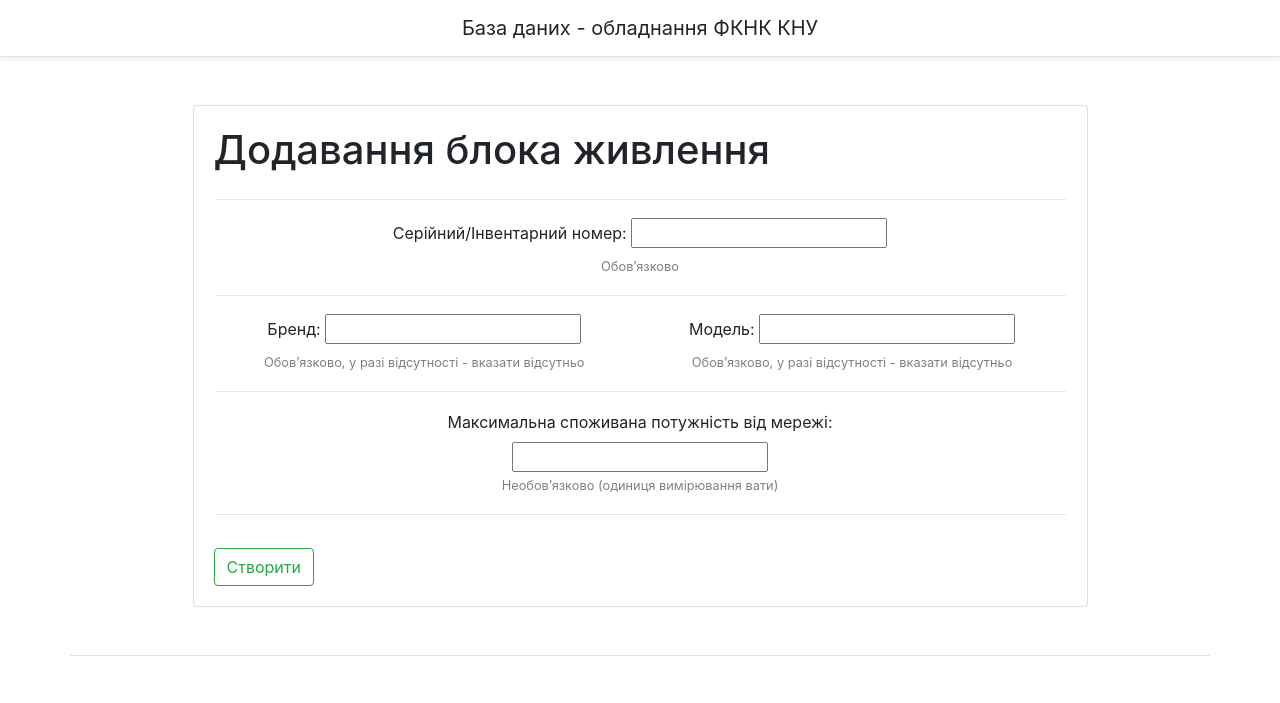
After one commit to lipskydan/Diploma_Work_2020-21, a Django app: page /IT_items/add-item/add-power-supply in a window 1280 px wide. The commit adds this page. Shown: the top 703 px of the page. Run offline with Django 3.2, Linux system fonts and the light colour scheme; some libraries are stand-ins or nearby versions.

Commit message:
Created power supply; show and add form for it

```diff
--- a/App/online_equipment_accounting/online_equipment_accounting/app/IT_items/forms.py
+++ b/App/online_equipment_accounting/online_equipment_accounting/app/IT_items/forms.py
@@ -2,13 +2,14 @@ from django import forms
 
 from django.forms import widgets
 
-from .models import Motherboard, PC
+from .models import PC, Motherboard, PowerSupply
 
 
 class AddPcForm(forms.ModelForm):
     inventory_number = forms.CharField(label='Інвентарний номер', max_length=30, required=True, help_text='Обов’язково',
                                        localize=True,
-                                       error_messages={'unique':'Персональний комп\'ютор з таким інвентарним номером вже існує.'})
+                                       error_messages={
+                                           'unique': 'Персональний комп\'ютор з таким інвентарним номером вже існує.'})
     floor = forms.IntegerField(label='Номер поверху', required=True, help_text='Обов’язково',
                                localize=True)
     room = forms.IntegerField(label='Номер кабінету', required=True, help_text='Обов’язково',
@@ -31,29 +32,53 @@ class AddPcForm(forms.ModelForm):
 
 
 class AddMotherboardForm(forms.ModelForm):
-    motherboard_serial_number = forms.CharField(label='Серійний номер материнської плати', max_length=30,
-                                                required=True, help_text='Обов’язково, у разі відсутності - вказати що відсутньо',
+    motherboard_serial_number = forms.CharField(label='Серійний номер', max_length=30,
+                                                required=True,
+                                                help_text='Обов’язково, у разі відсутності - вказати що відсутньо',
                                                 localize=True)
 
-    motherboard_brand = forms.CharField(label='Бренд материнської плати', max_length=30,
-                                        required=True, help_text='Обов’язково, у разі відсутності - вказати що відсутньо')
+    motherboard_brand = forms.CharField(label='Бренд', max_length=30,
+                                        required=True,
+                                        help_text='Обов’язково, у разі відсутності - вказати відсутньо')
 
-    motherboard_model = forms.CharField(label='Модель материнської плати', max_length=30,
-                                        required=True, help_text='Обов’язково, у разі відсутності - вказати що відсутньо',
+    motherboard_model = forms.CharField(label='Модель', max_length=30,
+                                        required=True,
+                                        help_text='Обов’язково, у разі відсутності - вказати відсутньо',
                                         localize=True)
 
     motherboard_integrated_graphics = forms.BooleanField(label='Інтегрована відеокарта', localize=True,
                                                          required=False, help_text='Вказати чи наявна',
-                                                         widget=forms.CheckboxInput(attrs={'class':'checkbox'}))
+                                                         widget=forms.CheckboxInput(attrs={'class': 'checkbox'}))
 
     motherboard_integrated_sound_card = forms.BooleanField(label='Інтегрована звукова-карта', localize=True,
                                                            required=False, help_text='Вказати чи наявна',
-                                                           widget=forms.CheckboxInput(attrs={'class':'checkbox'}))
+                                                           widget=forms.CheckboxInput(attrs={'class': 'checkbox'}))
     motherboard_integrated_lan_card = forms.BooleanField(label='Інтегрована мережева-карта', localize=True,
                                                          required=False, help_text='Вказати чи наявна',
-                                                         widget=forms.CheckboxInput(attrs={'class':'checkbox'}))
+                                                         widget=forms.CheckboxInput(attrs={'class': 'checkbox'}))
 
     class Meta:
         model = Motherboard
         fields = ['motherboard_serial_number', 'motherboard_brand', 'motherboard_model',
-                  'motherboard_integrated_graphics', 'motherboard_integrated_sound_card', 'motherboard_integrated_lan_card']
+                  'motherboard_integrated_graphics', 'motherboard_integrated_sound_card',
+                  'motherboard_integrated_lan_card']
+
+
+class AddPowerSupplyForm(forms.ModelForm):
+    power_supply_brand = forms.CharField(label='Бренд', max_length=30, required=True,
+                                         help_text='Обов’язково, у разі відсутності - вказати відсутньо')
+
+    power_supply_model = forms.CharField(label='Модель', max_length=30, required=True, localize=True,
+                                         help_text='Обов’язково, у разі відсутності - вказати відсутньо')
+
+    power_supply_serial_number_or_inventory_number = forms.CharField(label='Серійний/Інвентарний номер', max_length=30,
+                                                                     required=True, localize=True,
+                                                                     help_text='Обов’язково')
+
+    power_supply_power_consumption = forms.IntegerField(label='Максимальна споживана потужність від мережі',
+                                                        required=False, help_text="Необов’язково (одиниця вимірювання вати)", localize=True)
+
+    class Meta:
+        model = PowerSupply
+        fields = ['power_supply_brand', 'power_supply_model', 'power_supply_serial_number_or_inventory_number',
+                  'power_supply_power_consumption']
--- a/App/online_equipment_accounting/online_equipment_accounting/app/IT_items/urls.py
+++ b/App/online_equipment_accounting/online_equipment_accounting/app/IT_items/urls.py
@@ -21,6 +21,7 @@ urlpatterns = [
     path('add-item', views.add_item, name='add_item'),
     path('add-item/add-pc', views.add_pc, name='add_pc'),
     path('add-item/add-motherboard', views.add_motherboard, name='add_motherboard'),
+    path('add-item/add-power-supply', views.add_power_supply, name='add_power_supply'),
 
     path('<str:item_name>/<int:item_id>', views.item_detail, name='item_detail'),
     path('<str:item_name>/<int:item_id>/del', views.item_delete, name='item_delete'),
--- a/App/online_equipment_accounting/online_equipment_accounting/app/IT_items/views.py
+++ b/App/online_equipment_accounting/online_equipment_accounting/app/IT_items/views.py
@@ -10,21 +10,22 @@ from django.urls import reverse
 from django.utils.datastructures import MultiValueDictKeyError
 from django.views.generic import View
 
-from .models import PC, Motherboard
-from .forms import AddPcForm, AddMotherboardForm
+from .models import PC, Motherboard, PowerSupply
+from .forms import AddPcForm, AddMotherboardForm,  AddPowerSupplyForm
 
 from .utils import render_to_pdf
 
 
 def IT_items(request):
     items_pc = PC.objects.all()
-    # items_motherboard = Motherboard.object.all()
     return render(request, 'IT_items/IT-items.html', {'items_pc': items_pc})
 
 
 def pc_accessories(request):
     items_motherboard = Motherboard.object.all()
-    return render(request, 'IT_items/pc_accessories.html', {'items_motherboard': items_motherboard})
+    items_power_supply = PowerSupply.objects.all()
+    return render(request, 'IT_items/pc_accessories.html',
+                  {'items_motherboard': items_motherboard, 'items_power_supply':items_power_supply})
 
 
 def item_detail(request, item_name, item_id):
@@ -90,6 +91,23 @@ def add_motherboard(request):
     return render(request, 'IT_items/add_motherboard.html', {'form': form})
 
 
+def add_power_supply(request):
+    if request.method == 'POST':
+        form = AddPowerSupplyForm(request.POST)
+        if form.is_valid():
+            cd = form.cleaned_data
+            power_supply = PowerSupply(brand=cd['power_supply_brand'], model=cd['power_supply_model'],
+                                       serial_or_inventory_number=cd['power_supply_serial_number_or_inventory_number'],
+                                       power_consumption=cd['power_supply_power_consumption'])
+            power_supply.save()
+            return HttpResponseRedirect(reverse('IT_items:pc_accessories'))
+    else:
+        form = AddPowerSupplyForm()
+        pass
+
+    return render(request, 'IT_items/add_power_supply.html', {'form': form})
+
+
 def item_delete(request, item_name, item_id):
     item = None
     try:
@@ -117,6 +135,8 @@ def pc_accessories_delete(request, item_name, item_id):
     item.delete()
 
     return HttpResponseRedirect(reverse('IT_items:pc_accessories'))
+
+
 
 
 def item_update(request, item_name, item_id):
--- a/App/online_equipment_accounting/online_equipment_accounting/templates/IT_items/add_item.html
+++ b/App/online_equipment_accounting/online_equipment_accounting/templates/IT_items/add_item.html
@@ -36,6 +36,9 @@
                         <div class="span2">
                             <p><a class="btn btn-outline-secondary btn-lg btn-block" href="add-item/add-motherboard" role="button">Материнська плата</a></p>
                         </div>
+                        <div class="span2">
+                            <p><a class="btn btn-outline-secondary btn-lg btn-block" href="add-item/add-power-supply" role="button">Блок живлення</a></p>
+                        </div>
                     </div>
                 </form>
             </article>
--- /dev/null
+++ b/App/online_equipment_accounting/online_equipment_accounting/templates/IT_items/add_power_supply.html
@@ -0,0 +1,124 @@
+{% extends 'base_main.html' %}
+{% block title %}
+Додавання Материнської плати
+{% endblock %}
+{% block body %}
+<div class="container mt-5">
+   <div class="d-flex justify-content-center">
+      <aside class="col-sm-10">
+         <div class="card">
+            <article class="card-body">
+               <h1>Додавання блока живлення</h1>
+               <form method="post">
+                  {% csrf_token %}
+                   <div class="form-group">
+                        <table class="col-sm-12" align="center" border="0">
+                            <tr>
+                                  <td colspan="3">
+                                      <hr>
+                                  </td>
+                            </tr>
+                            <tr>
+                                <td colspan="3" align="center">
+
+                                    <!--Name of field and input-->
+                                    {{ form.power_supply_serial_number_or_inventory_number.label_tag }} {{ form.power_supply_serial_number_or_inventory_number }}
+
+                                    <br>
+
+                                    <!--Show help text for field-->
+                                    {% if form.power_supply_serial_number_or_inventory_number.help_text %}
+                                    <small style="color: grey">{{ form.power_supply_serial_number_or_inventory_number.help_text }}</small>
+                                    {% endif %}
+
+                                    <!--Show error text for field-->
+                                    {% for error in form.power_supply_serial_number_or_inventory_number.errors %}
+                                    <p style="color: red">{{ error }}</p>
+                                    {% endfor %}
+                                </td>
+                            </tr>
+                            <tr>
+                                  <td colspan="3">
+                                      <hr>
+                                  </td>
+                            </tr>
+                            <tr>
+                                <td align="center">
+                                    <!--Name of field and input-->
+                                    {{ form.power_supply_brand.label_tag }}
+<!--                                    &nbsp;&nbsp;&nbsp;&nbsp;&nbsp;&nbsp;&nbsp;&nbsp;&nbsp;&nbsp;&nbsp;&nbsp;&nbsp;&nbsp;&nbsp;&nbsp;&nbsp;-->
+                                    {{ form.power_supply_brand }}
+
+                                    <br>
+
+                                    <!--Show help text for field-->
+                                    {% if form.power_supply_brand.help_text %}
+                                    <small style="color: grey">{{ form.power_supply_brand.help_text }}</small>
+                                    {% endif %}
+
+                                    <!--Show error text for field-->
+                                    {% for error in form.power_supply_brand.errors %}
+                                    <p style="color: red">{{ error }}</p>
+                                    {% endfor %}
+                                </td>
+                                <td></td>
+                                <td align="center">
+                                    <!--Name of field and input-->
+                                    {{ form.power_supply_model.label_tag }}
+<!--                                    &nbsp;&nbsp;&nbsp;&nbsp;&nbsp;&nbsp;&nbsp;&nbsp;&nbsp;&nbsp;&nbsp;&nbsp;&nbsp;&nbsp;&nbsp;&nbsp;&nbsp;-->
+                                    {{ form.power_supply_model }}
+
+                                    <br>
+
+                                    <!--Show help text for field-->
+                                    {% if form.power_supply_model.help_text %}
+                                    <small style="color: grey">{{ form.power_supply_model.help_text }}</small>
+                                    {% endif %}
+
+                                    <!--Show error text for field-->
+                                    {% for error in form.power_supply_model.errors %}
+                                    <p style="color: red">{{ error }}</p>
+                                    {% endfor %}
+                                </td>
+                            </tr>
+                            <tr>
+                                  <td colspan="3">
+                                      <hr>
+                                  </td>
+                            </tr>
+                            <tr>
+                                <td colspan="3" align="center">
+                                    <!--Name of field and input-->
+                                    {{ form.power_supply_power_consumption.label_tag }}
+                                    <br>
+<!--                                    &nbsp;&nbsp;&nbsp;&nbsp;&nbsp;&nbsp;&nbsp;&nbsp;&nbsp;&nbsp;&nbsp;&nbsp;&nbsp;&nbsp;&nbsp;-->
+                                    {{ form.power_supply_power_consumption }}
+
+                                    <br>
+
+                                    <!--Show help text for field-->
+                                    {% if form.power_supply_power_consumption.help_text %}
+                                    <small style="color: grey">{{ form.power_supply_power_consumption.help_text }}</small>
+                                    {% endif %}
+
+                                    <!--Show error text for field-->
+                                    {% for error in form.power_supply_power_consumption.errors %}
+                                    <p style="color: red">{{ error }}</p>
+                                    {% endfor %}
+                                </td>
+                            </tr>
+                            <tr>
+                                  <td colspan="3">
+                                      <hr>
+                                  </td>
+                            </tr>
+                        </table>
+                   </div>
+                   <input type="submit" class="btn btn-outline-success" value="Створити">
+               </form>
+            </article>
+         </div>
+      </aside>
+   </div>
+</div>
+{% endblock %}
```
Also changed, not shown: App/online_equipment_accounting/online_equipment_accounting/app/IT_items/models.py (+12 -6 lines), App/online_equipment_accounting/online_equipment_accounting/templates/IT_items/pc_accessories.html (+37 -2 lines).
